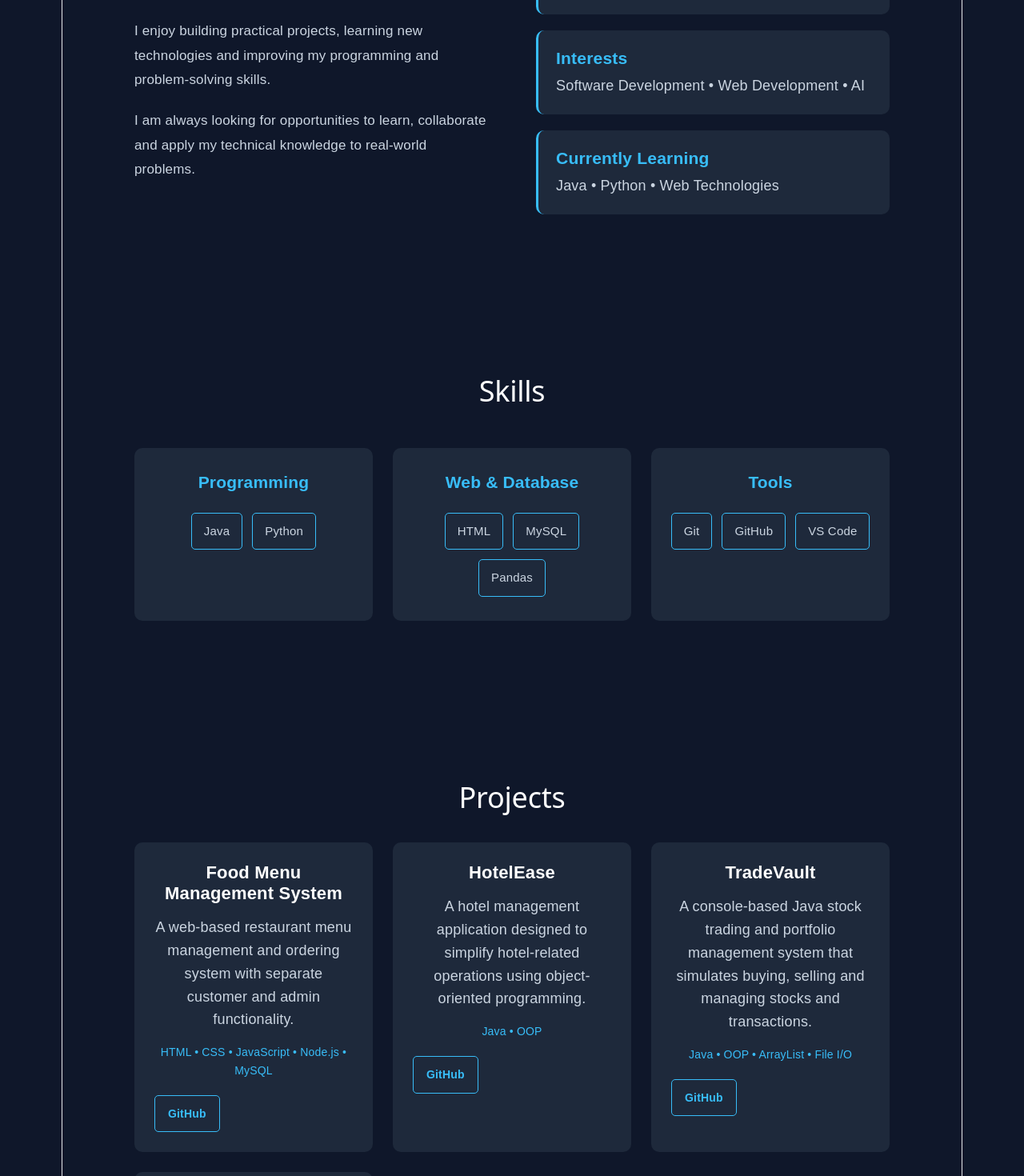
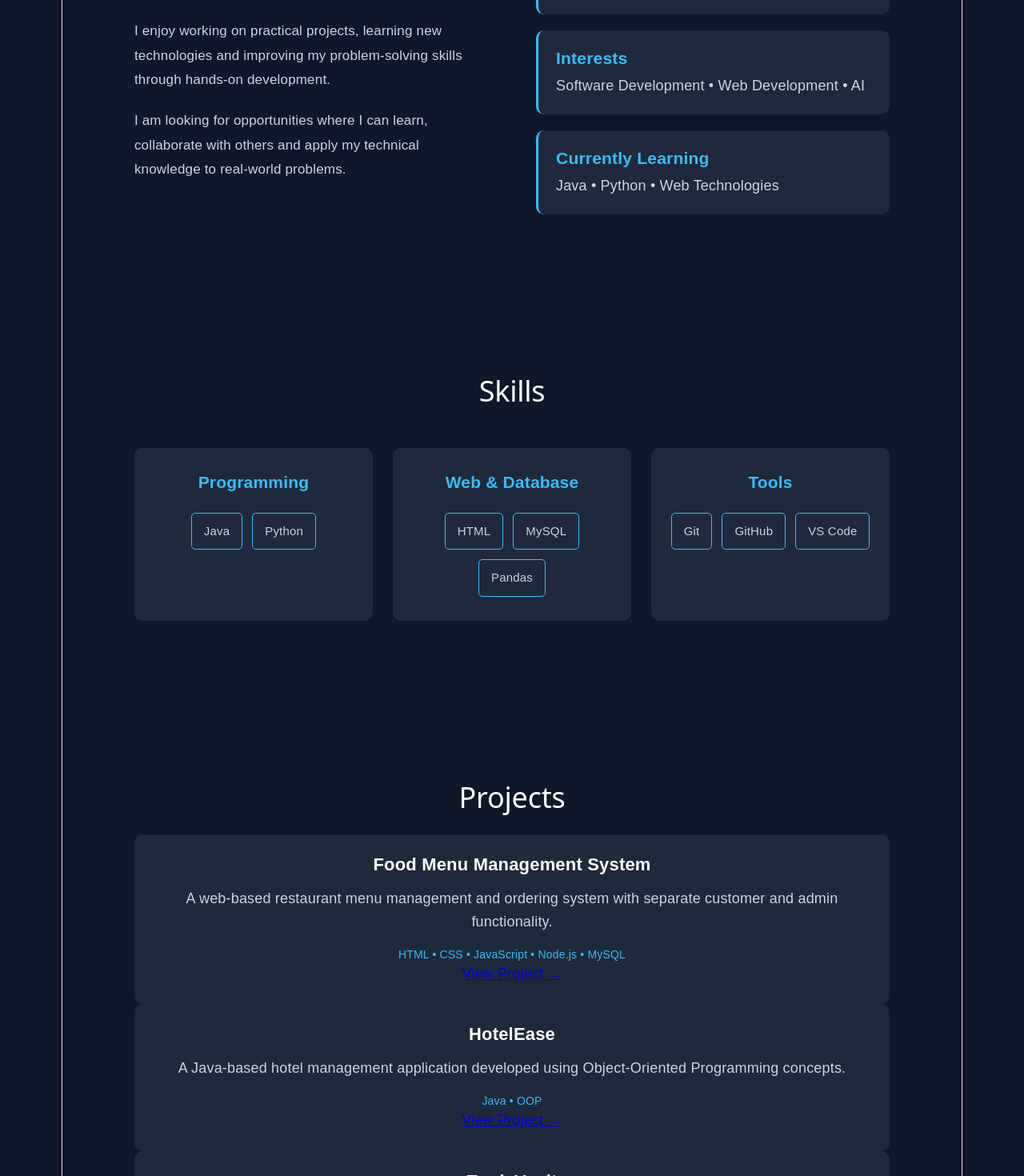
Before and after one commit to safahaikady/portfolio, a React app: page / in a window 1280 px wide. Shown: the part 1080-2550 px from the top of the page at 80% size. Built offline with nearby package versions, Linux system fonts and the light colour scheme; the HTML template or start-up script is replaced by a standard one.

Commit message:
Fix portfolio sections and contact links

```diff
--- a/src/App.jsx
+++ b/src/App.jsx
@@ -2,11 +2,10 @@ import "./App.css";
 
 function App() {
   return (
-    <div className="portfolio">
-
-      {/* Navigation Bar */}
+    <>
+      {/* Navbar */}
       <nav className="navbar">
-        <h2 className="logo">Safa.</h2>
+        <div className="logo">Safa.</div>
 
         <div className="nav-links">
           <a href="#home">Home</a>
@@ -20,34 +19,27 @@ function App() {
 
       {/* Home Section */}
       <section id="home" className="home">
-
         <div className="home-content">
-
-          <p className="hello">Hello, I'm</p>
+          <p>Hello, I'm</p>
 
           <h1>Safa</h1>
 
           <h2>Computer Science Engineering Student</h2>
 
-          <p>
+          <p className="intro">
             I am a Computer Science Engineering student passionate about
             software development and web technologies. I enjoy building
-  practical projects, solving problems and continuously learning
-  new technologies.
+            practical projects, solving problems and continuously learning new
+            technologies.
           </p>
 
           <div className="buttons">
-
-            <a href="#projects" className="btn">
+            <a href="#projects" className="btn primary-btn">
               View My Projects
             </a>
-
-
-
           </div>
 
           <div className="social-links">
-
             <a
               href="https://github.com/safahaikady"
               target="_blank"
@@ -63,50 +55,40 @@ function App() {
             >
               LinkedIn
             </a>
-
           </div>
-
         </div>
 
         <div className="home-image">
-          <img
-            src="/profile.jpg"
-            alt="Safa"
-          />
+          <img src="/profile.jpg" alt="Safa" />
         </div>
-
       </section>
-
 
       {/* About Section */}
       <section id="about" className="section about-section">
-
         <h2>About Me</h2>
 
         <div className="about-container">
-
           <div className="about-text">
-
             <p>
-              I am a Computer Science Engineering student with an interest
-              in software development, web development and artificial
+              I am a Computer Science Engineering student with an interest in
+              software development, web development and artificial
               intelligence.
             </p>
 
             <p>
-              I enjoy building practical projects, learning new technologies
-              and improving my programming and problem-solving skills.
+              I enjoy working on practical projects, learning new technologies
+              and improving my problem-solving skills through hands-on
+              development.
             </p>
 
             <p>
-              I am always looking for opportunities to learn, collaborate
-              and apply my technical knowledge to real-world problems.
+              I am looking for opportunities where I can learn, collaborate
+              with others and apply my technical knowledge to real-world
+              problems.
             </p>
-
           </div>
 
           <div className="about-info">
-
             <div className="info-card">
               <h3>Education</h3>
               <p>B.E. Computer Science & Engineering</p>
@@ -121,21 +103,15 @@ function App() {
               <h3>Currently Learning</h3>
               <p>Java • Python • Web Technologies</p>
             </div>
-
           </div>
-
         </div>
-
       </section>
-
 
       {/* Skills Section */}
       <section id="skills" className="section skills-section">
-
         <h2>Skills</h2>
 
         <div className="skills-container">
-
           <div className="skill-category">
             <h3>Programming</h3>
 
@@ -164,199 +140,143 @@ function App() {
               <span>VS Code</span>
             </div>
           </div>
-
         </div>
-
       </section>
-
 
       {/* Projects Section */}
       <section id="projects" className="section projects-section">
-
         <h2>Projects</h2>
 
-        <div className="projects">
-
-          {/* Food Menu Management System */}
+        <div className="projects-container">
           <div className="project-card">
-
             <h3>Food Menu Management System</h3>
 
             <p>
-              A web-based restaurant menu management and ordering system
-              with separate customer and admin functionality.
+              A web-based restaurant menu management and ordering system with
+              separate customer and admin functionality.
             </p>
 
             <p className="tech">
               HTML • CSS • JavaScript • Node.js • MySQL
             </p>
 
-            <div className="project-buttons">
-
             <a
               href="https://github.com/safahaikady/Food-Menu-Management-System"
               target="_blank"
               rel="noreferrer"
-                className="project-btn"
             >
-                GitHub
+              View Project →
             </a>
-
           </div>
 
-          </div>
-
-
-          {/* HotelEase */}
           <div className="project-card">
-
             <h3>HotelEase</h3>
 
             <p>
-              A hotel management application designed to simplify
-              hotel-related operations using object-oriented programming.
+              A Java-based hotel management application developed using
+              Object-Oriented Programming concepts.
             </p>
 
-            <p className="tech">
-              Java • OOP
-            </p>
-
-            <div className="project-buttons">
+            <p className="tech">Java • OOP</p>
 
             <a
               href="https://github.com/safahaikady"
               target="_blank"
               rel="noreferrer"
-                className="project-btn"
             >
-                GitHub
+              View Project →
             </a>
-
           </div>
 
-          </div>
-
-
-          {/* TradeVault */}
           <div className="project-card">
-
             <h3>TradeVault</h3>
 
             <p>
-              A console-based Java stock trading and portfolio management
-              system that simulates buying, selling and managing stocks
-              and transactions.
+              A Java-based stock trading and portfolio management system
+              designed to simulate buying, selling and managing stocks.
             </p>
 
-            <p className="tech">
-              Java • OOP • ArrayList • File I/O
-            </p>
-
-            <div className="project-buttons">
+            <p className="tech">Java • OOP</p>
 
             <a
               href="https://github.com/safahaikady/CodeAlpha_TradeVault"
               target="_blank"
               rel="noreferrer"
-                className="project-btn"
             >
-                GitHub
+              View Project →
             </a>
-
           </div>
 
-          </div>
-
-
-          {/* Student Grade Tracker */}
           <div className="project-card">
-
             <h3>Student Grade Tracker</h3>
 
             <p>
-              A Java application for calculating and tracking student
-              grades and academic performance.
+              A Java application for calculating and tracking student grades
+              and academic performance.
             </p>
 
-            <p className="tech">
-              Java • OOP
-            </p>
-
-            <div className="project-buttons">
+            <p className="tech">Java • OOP</p>
 
             <a
               href="https://github.com/safahaikady"
               target="_blank"
               rel="noreferrer"
-                className="project-btn"
             >
-                GitHub
+              View Project →
             </a>
-
           </div>
-
         </div>
-
-        </div>
-
       </section>
-
 
       {/* Experience Section */}
       <section id="experience" className="section experience-section">
-
         <h2>Experience</h2>
 
         <div className="experience-card">
-
           <div className="experience-header">
-
             <div>
-              <h3>Software Development Intern</h3>
+              <h3>Java Programming Intern</h3>
               <p className="company">CodeAlpha</p>
             </div>
 
             <p className="duration">2026</p>
-
           </div>
 
           <ul>
             <li>
-              Developed Java-based applications using Object-Oriented Programming.
+              Developed Java-based applications using Object-Oriented
+              Programming concepts.
             </li>
 
             <li>
-              Worked on projects including HotelEase, TradeVault and Student Grade Tracker.
+              Worked on projects including HotelEase, TradeVault and Student
+              Grade Tracker.
             </li>
 
             <li>
-              Applied programming concepts to build practical software solutions.
+              Applied Java programming concepts to build practical software
+              solutions.
             </li>
 
             <li>
               Used Git and GitHub for project development and version control.
             </li>
           </ul>
-
         </div>
-
       </section>
-
 
       {/* Contact Section */}
       <section id="contact" className="section contact">
-
-        <h2>Let's Connect</h2>
+        <h2>Contact Me</h2>
 
         <p>
-          I'm always open to learning, collaborating and discussing
-          new opportunities and projects.
+          I am open to learning opportunities, collaborations and
+          opportunities to work on interesting projects.
         </p>
 
         <div className="contact-links">
-
           <a
-            href="mailto:your-email@example.com"
+            href="mailto:haikadysaf@gmail.com"
             className="contact-card"
           >
             <h3>Email</h3>
@@ -380,20 +300,16 @@ function App() {
             className="contact-card"
           >
             <h3>LinkedIn</h3>
-  <p>Connect with me</p>
+            <p>linkedin.com/in/safa-519608384</p>
           </a>
-
         </div>
-
       </section>
-
 
       {/* Footer */}
       <footer>
         <p>© 2026 Safa. All rights reserved.</p>
       </footer>
-
-    </div>
+    </>
   );
 }
 
```
Lines whose indentation alone changed are shown as unchanged.
